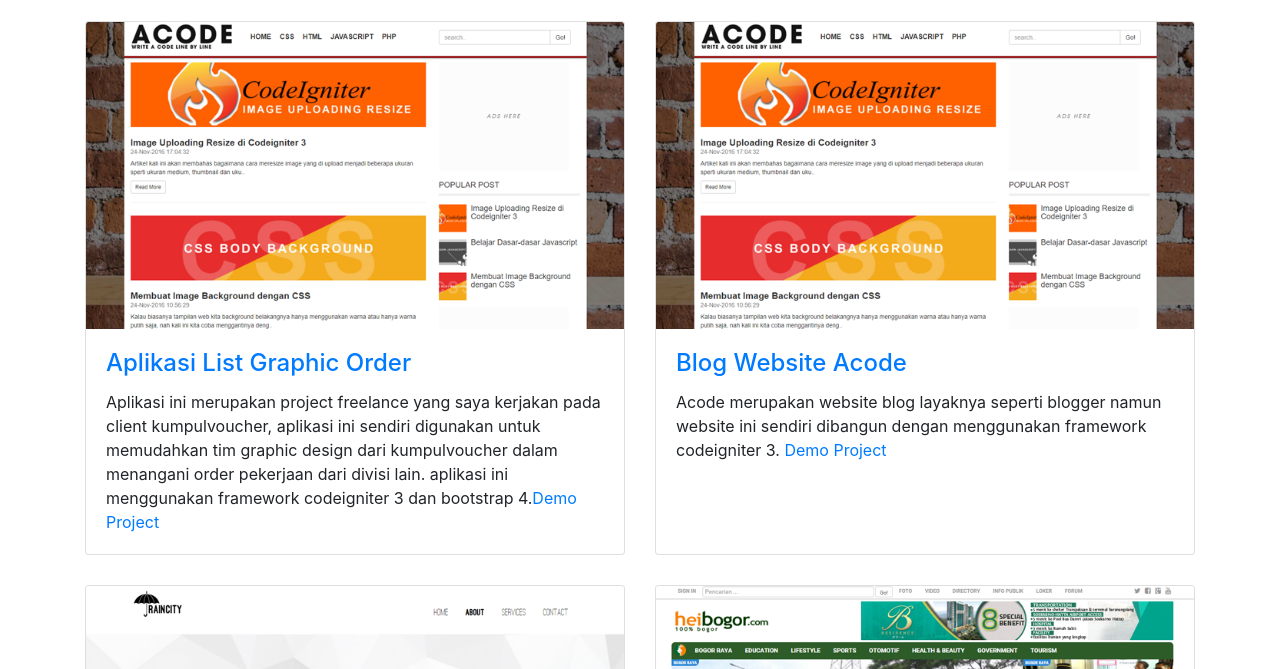
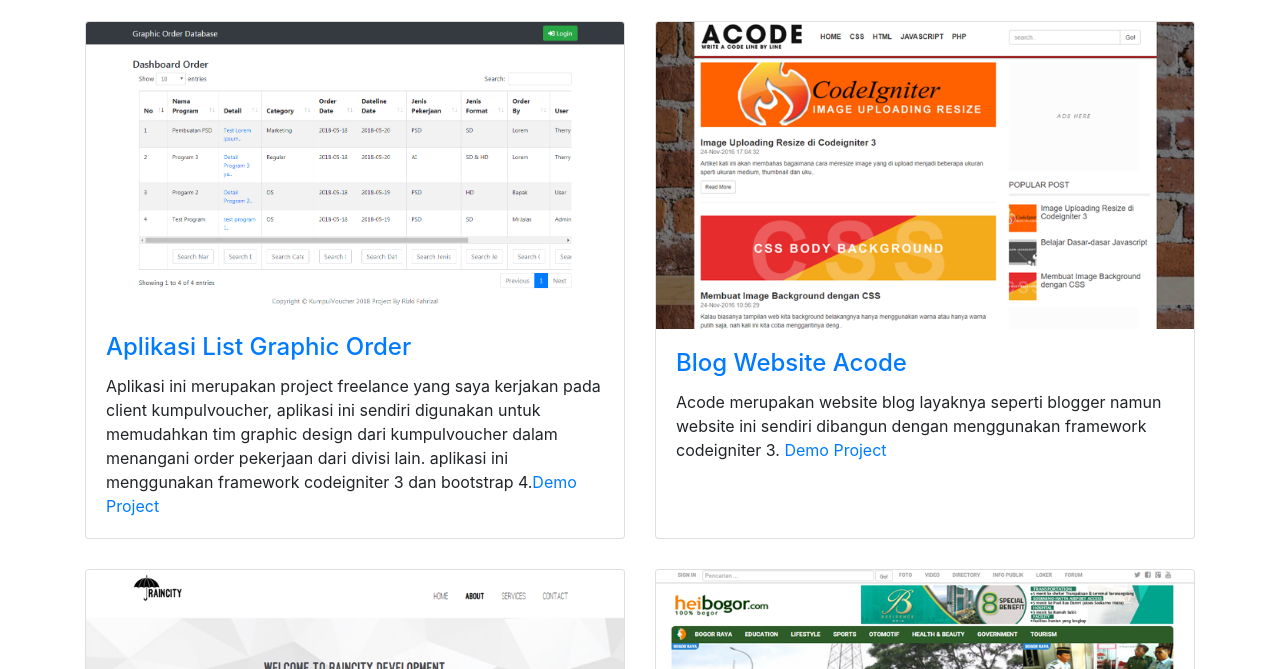
Before and after one commit to riz4l/rizki-fahrizal.github.io, a website: page index.html in a window 1280 px wide. Shown: the part 131-800 px from the top of the page. Drawn offline with Linux system fonts and the light colour scheme.

Commit message:
change image link

```diff
--- a/index.html
+++ b/index.html
@@ -67,7 +67,7 @@
       <div class="row">
         <div class="col-lg-6 portfolio-item">
           <div class="card h-100">
-            <a href="#"><img class="card-img-top" src="images/acode.png" alt=""></a>
+            <a href="#"><img class="card-img-top" src="images/list_project.png" alt=""></a>
             <div class="card-body">
               <h4 class="card-title">
                 <a href="#">Aplikasi List Graphic Order</a>
```
